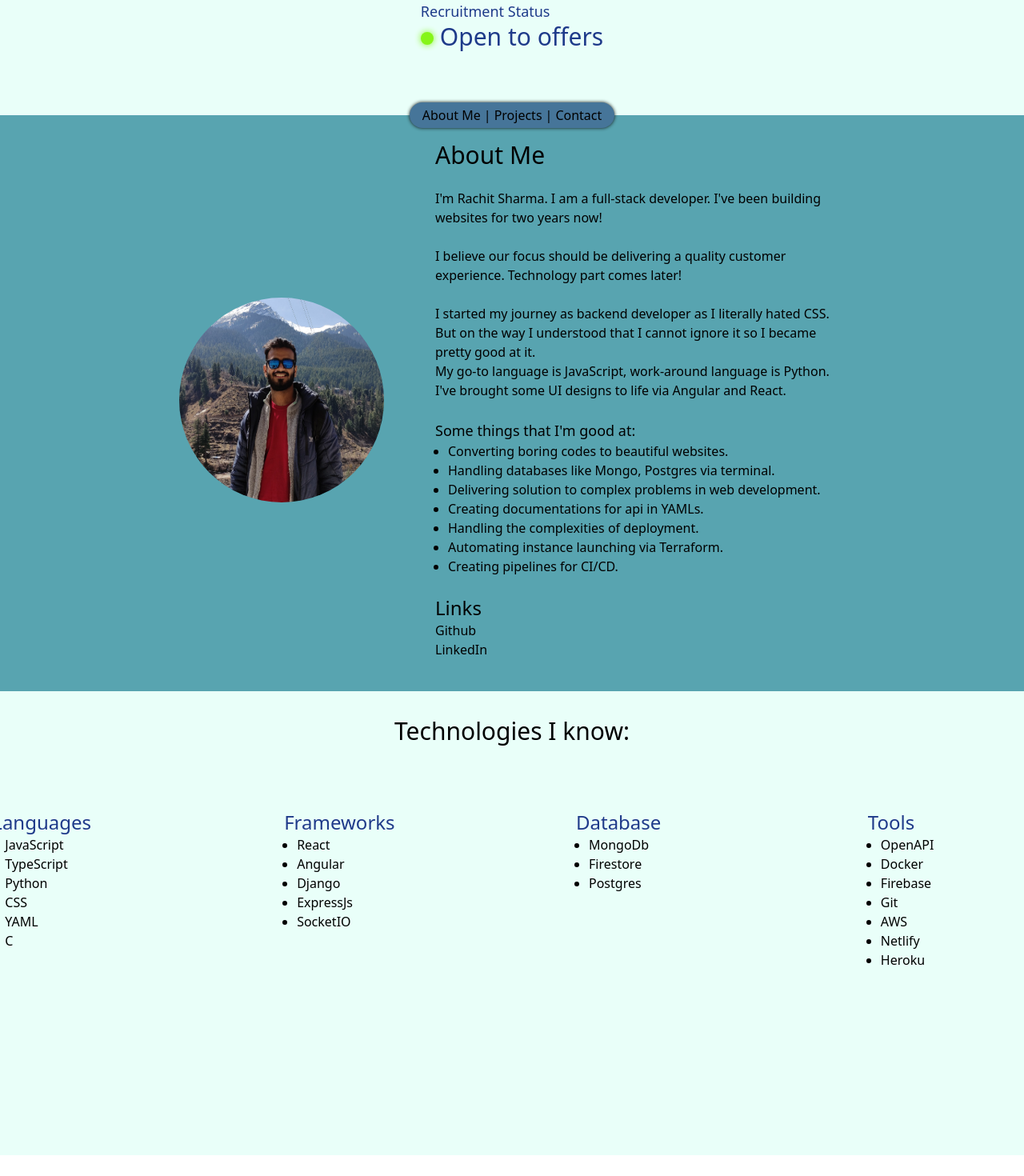
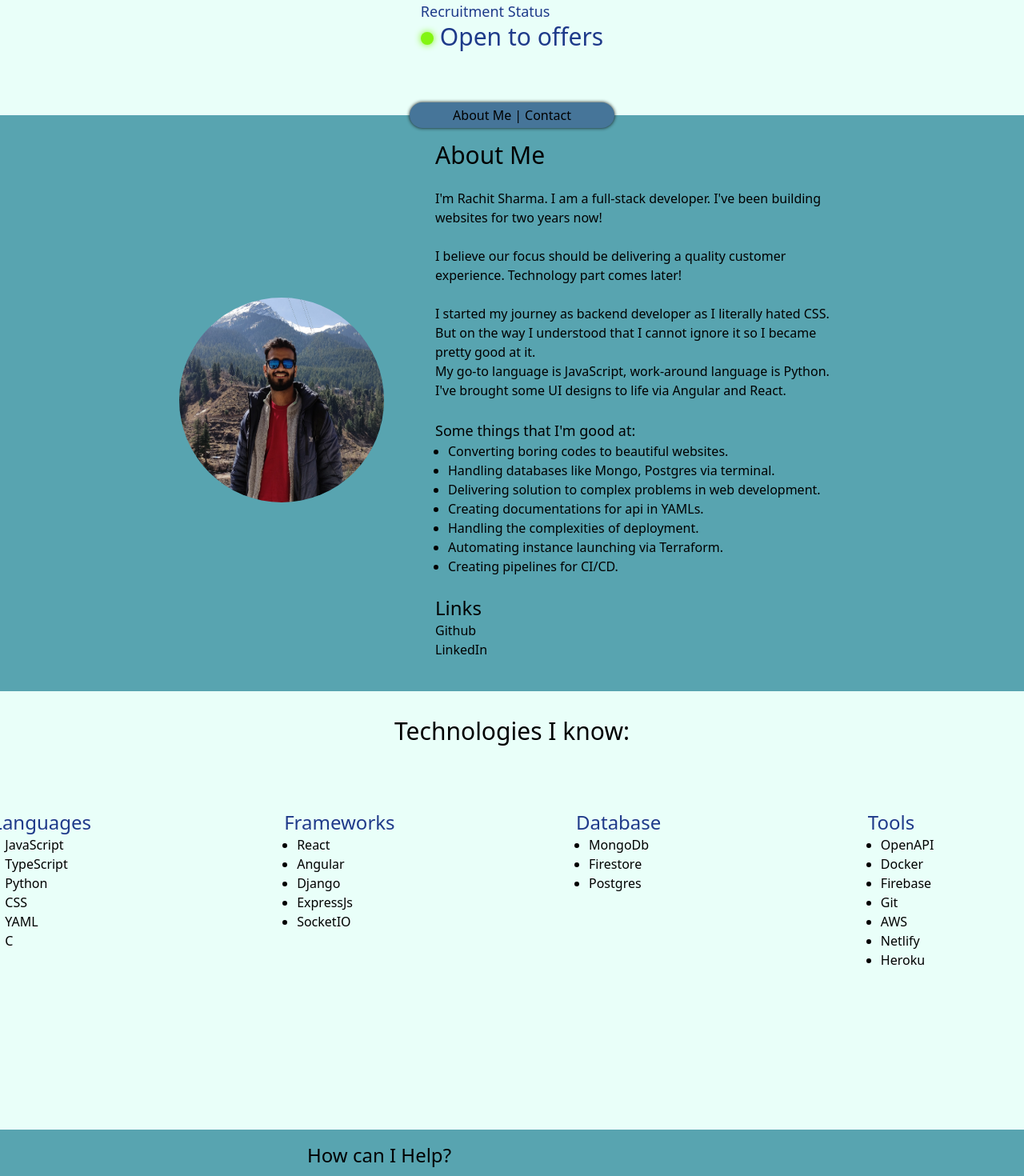
Before and after one commit to itsmerachit/portfolio, a React (Create React App) app: page / in a window 1280 px wide. Shown: the part 620-2090 px from the top of the page at 80% size. Before the commit the page ends 2064 px from the top, so only its background shows below. Built offline with nearby package versions, Linux system fonts and the light colour scheme.

Commit message:
Restructured for using refs with forwardRef

```diff
--- a/src/App.js
+++ b/src/App.js
@@ -1,20 +1,37 @@
-import { useState } from 'react';
+import { useState, useRef } from 'react';
 import './App.css';
 import Terminal from './components/terminal/terminal';
 import Darky from './components/darky/darky';
 import { RecruitmentStatus } from './components/terminal/terminal';
 import AboutMe from './components/aboutme/aboutme';
 import Technologies from './components/techs/techs';
+import ContactMe from './components/contact/contact';
 
 function App () {
   let [darkMode, setDarkMode] = useState(false);
+  let contactRef = useRef(null);
+  let aboutRef = useRef(null);
+  const handleScrollView = (e, inputType) => {
+    console.log("click", e, inputType);
+    switch (inputType) {
+      case "about":
+        aboutRef.current.scrollIntoView();
+        break;
+      case "contact":
+        contactRef.current.scrollIntoView();
+        break;
+      default:
+        break;
+    }
+  }
   return (
-    <div className={"flex flex-col justify-center items-center pt-24 pb-12 " +(darkMode? "dark-main": "light-main")}>
+    <div className={"flex flex-col justify-center items-center pt-24 " +(darkMode? "dark-main": "light-main")}>
       <Darky setDarkMode={setDarkMode} darkMode={darkMode}></Darky>
       <Terminal darkMode={darkMode} setDarkMode={setDarkMode}></Terminal>
       <RecruitmentStatus darkMode={darkMode}></RecruitmentStatus>
-      <AboutMe darkMode={darkMode}></AboutMe>
+      <AboutMe darkMode={darkMode} handleScrollView={handleScrollView} ref={aboutRef} ></AboutMe>
       <Technologies darkMode={darkMode}></Technologies>
+      <ContactMe darkMode={darkMode} handleScrollView={handleScrollView} ref={contactRef}></ContactMe>
     </div>
   )
 }
--- a/src/components/aboutme/aboutme.js
+++ b/src/components/aboutme/aboutme.js
@@ -1,21 +1,16 @@
 import './aboutme.css';
 import myimage from '../../asset/myimage.jpeg'
-import { useRef } from 'react';
+import { forwardRef } from 'react';
 
-export default function AboutMe({darkMode}) {
-
-    let aboutRef = useRef(null);
-    function scrollAboutIntoView(){
-        aboutRef.current.scrollIntoView({behaviour: 'smooth'});
-    }
+function AboutMeFunc({darkMode, handleScrollView}, ref) {
     return (
         <div className={"about-us " + (darkMode?"dark-about":"light-about")}>
-            <div className={"flex items-center justify-center pill " + (darkMode?" pill-bg-dark text-white ":" pill-bg-white text-black ")}>
-                <div className="pill-options pr-1" onClick={()=>{scrollAboutIntoView()}}> About Me</div>|
-                <div className="pill-options px-1">Projects</div>|
-                <div className="pill-options pl-1">Contact</div>
+            <div className={"flex items-center justify-center pill cursor-pointer " + (darkMode?" pill-bg-dark text-white ":" pill-bg-white text-black ")}>
+                <div className="pill-options pr-1" onClick={(e)=>{handleScrollView(e, "about")}}> About Me</div>|
+                {/* <div className="pill-options px-1">Projects</div>| */}
+                <div className="pill-options pl-1" onClick={(e)=>{handleScrollView(e, "contact")}}>Contact</div>
             </div>
-            <div className={"about-content mb-10"} ref={aboutRef}>
+            <div className={"about-content mb-10"} ref={ref}>
                 <div className="image-ctr">
                     <img className="my-img" src={myimage} alt="Yep.. that'd be me if it loaded!" title="Rachit Sharma" loading="lazy" />
                 </div>
@@ -61,3 +56,6 @@ export default function AboutMe({darkMode}) {
         </div>
     )
 }
+
+const AboutMe = forwardRef(AboutMeFunc);
+export default AboutMe;
```
